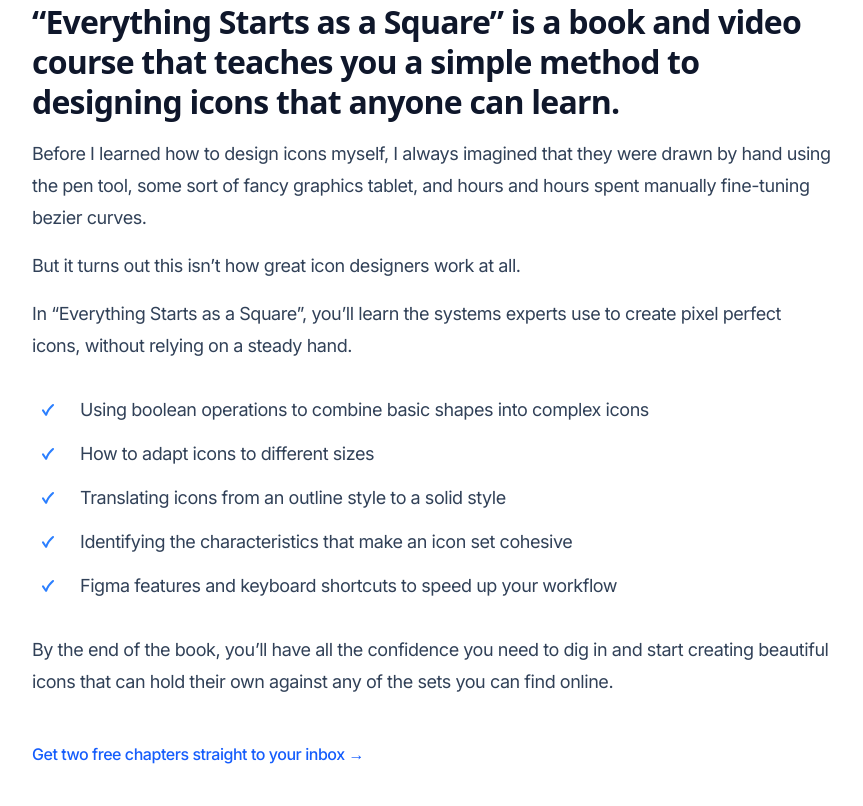
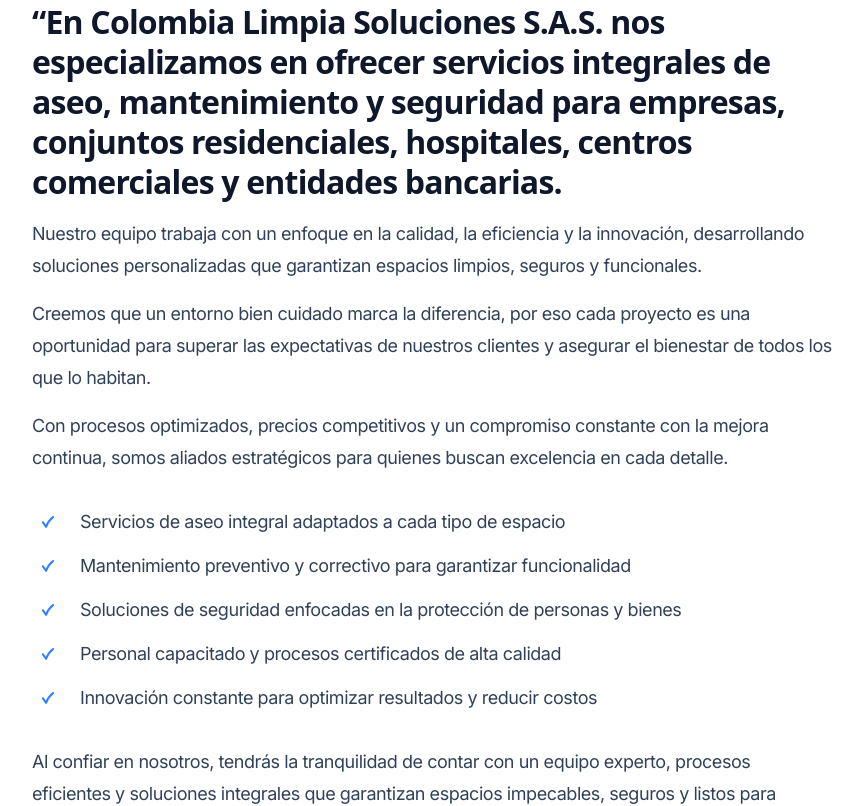
Before and after one commit to FranksneidDev/colombia-limpia-test, a Next.js app: page / in a window 1280 px wide. Shown: the part 740-1546 px from the top of the page, without its empty margins (208-1071 px from the left). Built offline with nearby package versions, Linux system fonts and the light colour scheme; a web font is replaced by a local one.

Commit message:
update introduction

```diff
--- a/src/components/Introduction.tsx
+++ b/src/components/Introduction.tsx
@@ -12,29 +12,33 @@
     >
       <Container className="text-lg tracking-tight text-slate-700">
         <p className="font-display text-4xl font-bold tracking-tight text-slate-900">
-          “Everything Starts as a Square” is a book and video course that
-          teaches you a simple method to designing icons that anyone can learn.
+          “En Colombia Limpia Soluciones S.A.S. nos especializamos en ofrecer
+          servicios integrales de aseo, mantenimiento y seguridad para empresas,
+          conjuntos residenciales, hospitales, centros comerciales y entidades
+          bancarias.
         </p>
         <p className="mt-4">
-          Before I learned how to design icons myself, I always imagined that
-          they were drawn by hand using the pen tool, some sort of fancy
-          graphics tablet, and hours and hours spent manually fine-tuning bezier
-          curves.
+          Nuestro equipo trabaja con un enfoque en la calidad, la eficiencia y
+          la innovación, desarrollando soluciones personalizadas que garantizan
+          espacios limpios, seguros y funcionales.
         </p>
         <p className="mt-4">
-          But it turns out this isn’t how great icon designers work at all.
+          Creemos que un entorno bien cuidado marca la diferencia, por eso cada
+          proyecto es una oportunidad para superar las expectativas de nuestros
+          clientes y asegurar el bienestar de todos los que lo habitan.
         </p>
         <p className="mt-4">
-          In “Everything Starts as a Square”, you’ll learn the systems experts
-          use to create pixel perfect icons, without relying on a steady hand.
+          Con procesos optimizados, precios competitivos y un compromiso
+          constante con la mejora continua, somos aliados estratégicos para
+          quienes buscan excelencia en cada detalle.
         </p>
         <ul role="list" className="mt-8 space-y-3">
           {[
-            'Using boolean operations to combine basic shapes into complex icons',
-            'How to adapt icons to different sizes',
-            'Translating icons from an outline style to a solid style',
-            'Identifying the characteristics that make an icon set cohesive',
-            'Figma features and keyboard shortcuts to speed up your workflow',
+            'Servicios de aseo integral adaptados a cada tipo de espacio',
+            'Mantenimiento preventivo y correctivo para garantizar funcionalidad',
+            'Soluciones de seguridad enfocadas en la protección de personas y bienes',
+            'Personal capacitado y procesos certificados de alta calidad',
+            'Innovación constante para optimizar resultados y reducir costos',
           ].map((feature) => (
             <li key={feature} className="flex">
               <CheckIcon className="h-8 w-8 flex-none fill-blue-500" />
@@ -43,16 +47,17 @@
           ))}
         </ul>
         <p className="mt-8">
-          By the end of the book, you’ll have all the confidence you need to dig
-          in and start creating beautiful icons that can hold their own against
-          any of the sets you can find online.
+          Al confiar en nosotros, tendrás la tranquilidad de contar con un
+          equipo experto, procesos eficientes y soluciones integrales que
+          garantizan espacios impecables, seguros y listos para brindar la mejor
+          experiencia a todos quienes los disfrutan.
         </p>
         <p className="mt-10">
           <Link
             href="#free-chapters"
             className="text-base font-medium text-blue-600 hover:text-blue-800"
           >
-            Get two free chapters straight to your inbox{' '}
+            Solicita tu cotización gratuita. Mejora tus espacios hoy{' '}
             <span aria-hidden="true">&rarr;</span>
           </Link>
         </p>
```
